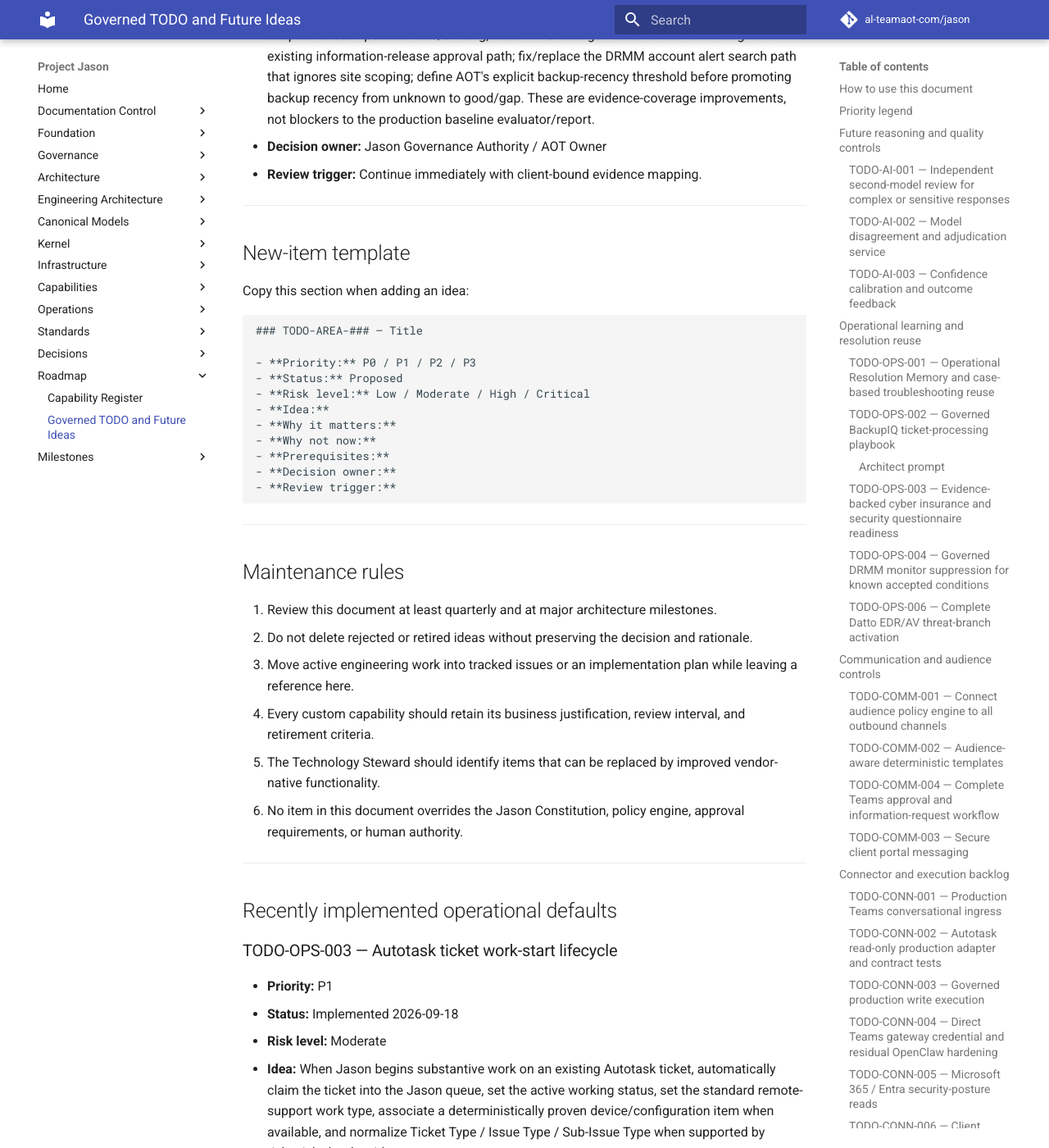
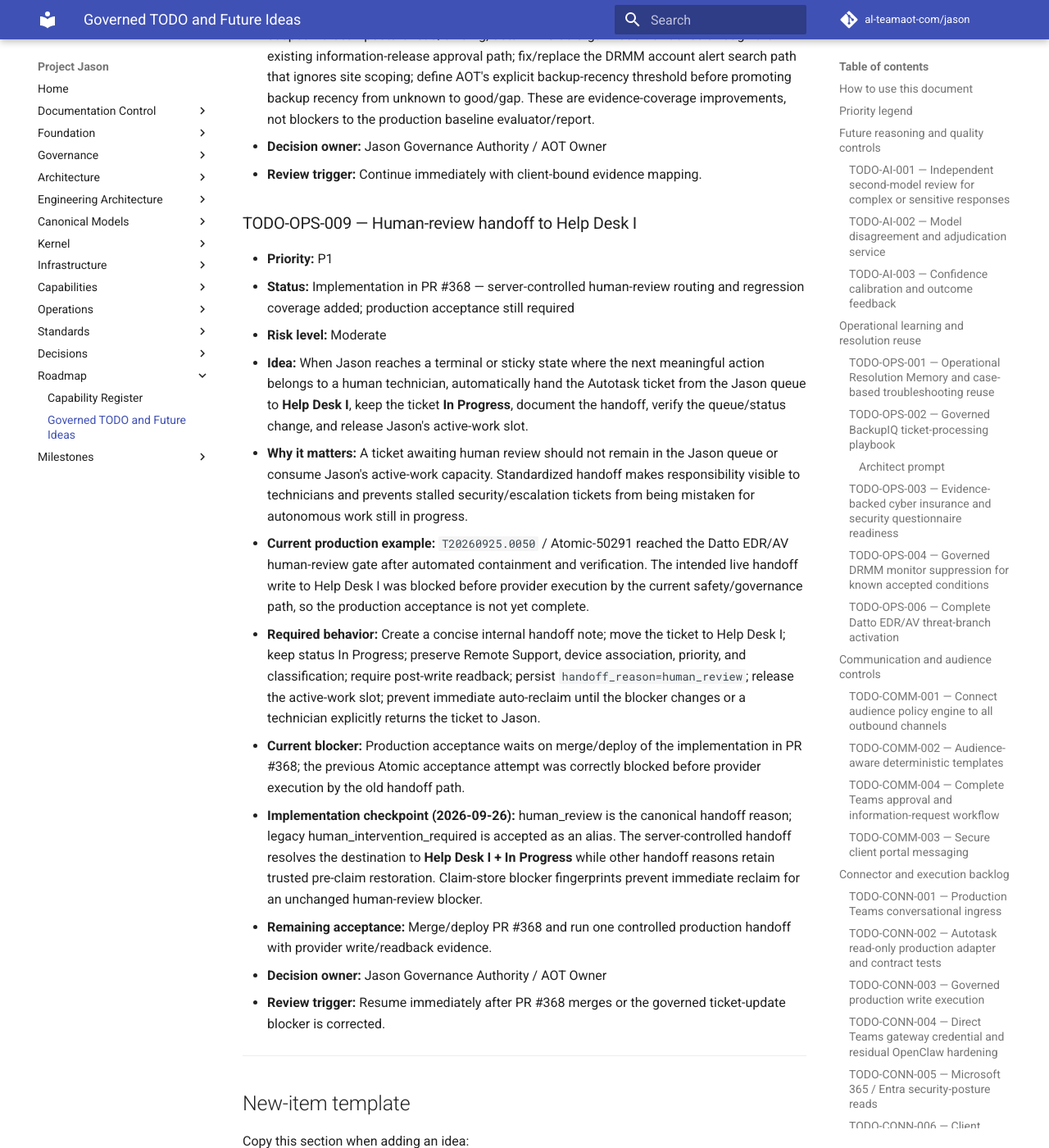
Before and after one commit to al-teamaot-com/jason, an MkDocs documentation site: the page built from docs/roadmaps/Project-Jason-TODO-and-Future-Ideas.md, in a window 1280 px wide and 1400 px high, scrolled down 52979 px. Shown: the whole window at 82% size. Built offline with MkDocs 1.6.1 and Material for MkDocs 9.7.7, drawn with Linux system fonts in a browser that asks for light colours; comment, search, counter and statistics services are not loaded.

Commit message:
Standardize human-review handoff to Help Desk I (#368)
* Standardize human-review handoff to Help Desk I

* Track human-review handoff to Help Desk I

* Implement human-review handoff to Help Desk I

```diff
--- a/docs/roadmaps/Project-Jason-TODO-and-Future-Ideas.md
+++ b/docs/roadmaps/Project-Jason-TODO-and-Future-Ideas.md
@@ -1205,6 +1205,22 @@
 - **Decision owner:** Jason Governance Authority / AOT Owner
 - **Review trigger:** Continue immediately with client-bound evidence mapping.
 
+
+### TODO-OPS-009 — Human-review handoff to Help Desk I
+
+- **Priority:** P1
+- **Status:** Implementation in PR #368 — server-controlled human-review routing and regression coverage added; production acceptance still required
+- **Risk level:** Moderate
+- **Idea:** When Jason reaches a terminal or sticky state where the next meaningful action belongs to a human technician, automatically hand the Autotask ticket from the Jason queue to **Help Desk I**, keep the ticket **In Progress**, document the handoff, verify the queue/status change, and release Jason's active-work slot.
+- **Why it matters:** A ticket awaiting human review should not remain in the Jason queue or consume Jason's active-work capacity. Standardized handoff makes responsibility visible to technicians and prevents stalled security/escalation tickets from being mistaken for autonomous work still in progress.
+- **Current production example:** `T20260925.0050` / Atomic-50291 reached the Datto EDR/AV human-review gate after automated containment and verification. The intended live handoff write to Help Desk I was blocked before provider execution by the current safety/governance path, so the production acceptance is not yet complete.
+- **Required behavior:** Create a concise internal handoff note; move the ticket to Help Desk I; keep status In Progress; preserve Remote Support, device association, priority, and classification; require post-write readback; persist `handoff_reason=human_review`; release the active-work slot; prevent immediate auto-reclaim until the blocker changes or a technician explicitly returns the ticket to Jason.
+- **Current blocker:** Production acceptance waits on merge/deploy of the implementation in PR #368; the previous Atomic acceptance attempt was correctly blocked before provider execution by the old handoff path.
+- **Implementation checkpoint (2026-09-26):** human_review is the canonical handoff reason; legacy human_intervention_required is accepted as an alias. The server-controlled handoff resolves the destination to **Help Desk I + In Progress** while other handoff reasons retain trusted pre-claim restoration. Claim-store blocker fingerprints prevent immediate reclaim for an unchanged human-review blocker.
+- **Remaining acceptance:** Merge/deploy PR #368 and run one controlled production handoff with provider write/readback evidence.
+- **Decision owner:** Jason Governance Authority / AOT Owner
+- **Review trigger:** Resume immediately after PR #368 merges or the governed ticket-update blocker is corrected.
+
 ---
 
 ## New-item template
```
Also changed, not shown: docs/operations/Jason-Autotask-Ticket-Work-Lifecycle.md (+15 -1 lines), 5 other files.
